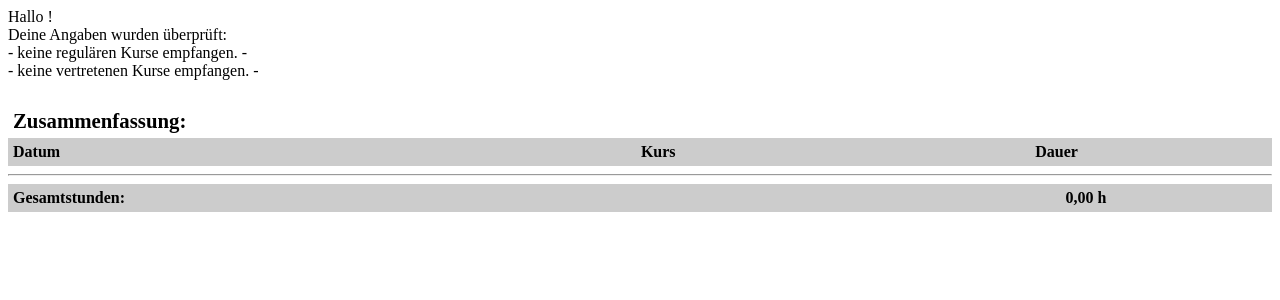
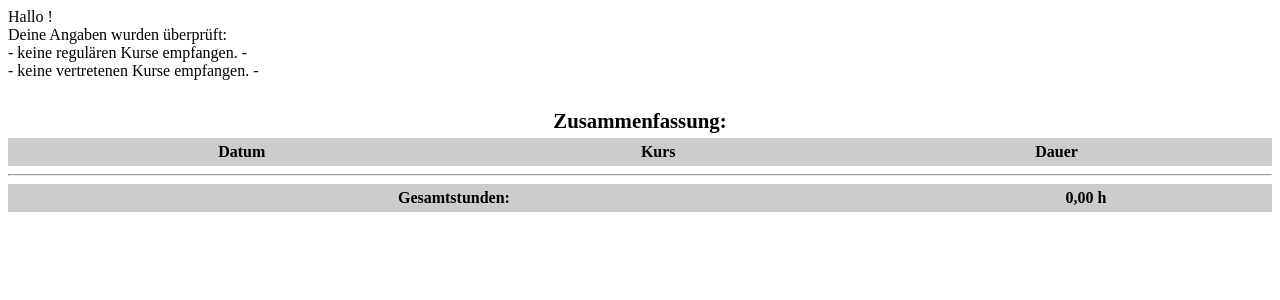
Before and after one commit to CVNfan/Online-Abrechnung, a PHP site: page /send.php in a window 1280 px wide. Shown: the top 300 px of the page. Run offline with PHP 8.4, Linux system fonts and the light colour scheme; data that the repository does not hold is empty.

Commit message:
Update send.php
tabelle ausrichten

```diff
--- a/send.php
+++ b/send.php
@@ -3,6 +3,12 @@
     <meta content="de" http-equiv="Content-Language" />
     <meta content="text/html; charset=utf-8" http-equiv="Content-Type" />
     <title>Abgeschickt</title>
+    <style>
+      td
+      {
+        text-align: center;
+      }
+      </style>
   </head>
 <?php
 
```
